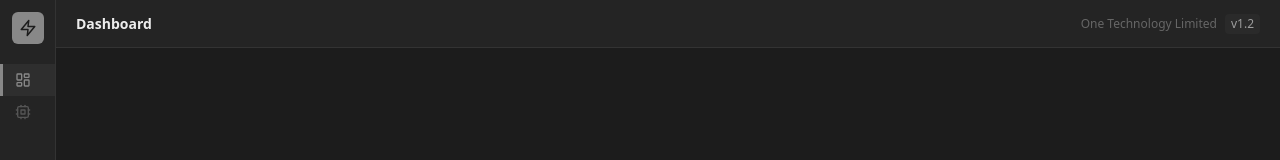
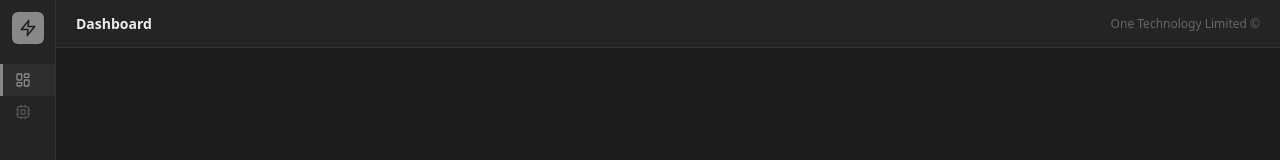
Before and after one commit to juanleroux/automationstudio, a React (Vite) app in the folder web/client/: page / in a window 1280 px wide. Shown: the top 160 px of the page. Built offline with nearby package versions, Linux system fonts and the light colour scheme.

Commit message:
Update top bar to 'One Technology Limited ©', remove version badge (v1.3)
https://claude.ai/code/session_01VBmsxnUrQ7YBXv7ZeqfpHd

```diff
--- a/web/client/src/components/layout/TopBar.jsx
+++ b/web/client/src/components/layout/TopBar.jsx
@@ -1,6 +1,5 @@
 import React from 'react';
 import { useProject } from '../../context/ProjectContext';
-import { VERSION } from '../../version';
 
 const VIEW_LABELS = {
   dashboard: 'Dashboard',
@@ -43,8 +42,7 @@ export default function TopBar({ activeView }) {
         )}
       </div>
       <div className="flex items-center gap-2 text-xs text-text-muted">
-        <span>One Technology Limited</span>
-        <span className="px-1.5 py-0.5 rounded" style={{ background: 'var(--bg-card)', color: 'var(--text-muted)' }}>{VERSION}</span>
+        <span>One Technology Limited &copy;</span>
       </div>
     </div>
   );
--- a/web/client/src/version.js
+++ b/web/client/src/version.js
@@ -1 +1 @@
-export const VERSION = 'v1.2';
+export const VERSION = 'v1.3';
```
